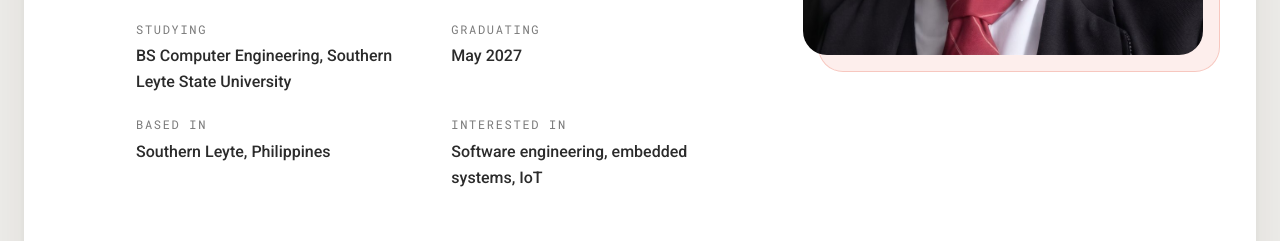
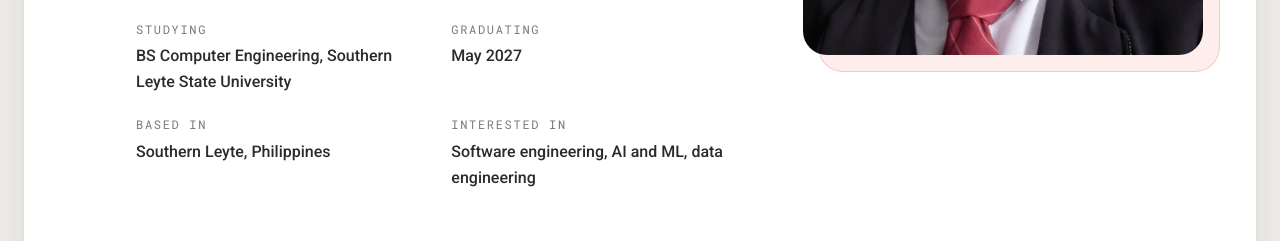
Before and after one commit to jeedp/portfolio, a React (Vite) app: page / in a window 1280 px wide. Shown: the part 2720-2961 px from the top of the page. Built offline with nearby package versions, Linux system fonts and the light colour scheme; no server answers.

Commit message:
About facts: interests match the bio

```diff
--- a/src/sections/About.tsx
+++ b/src/sections/About.tsx
@@ -16,7 +16,7 @@ const facts = [
   { k: 'Studying', v: `BS Computer Engineering, ${education.school}` },
   { k: 'Graduating', v: education.expected.replace('Expected ', '') },
   { k: 'Based in', v: profile.location },
-  { k: 'Interested in', v: 'Software engineering, embedded systems, IoT' },
+  { k: 'Interested in', v: 'Software engineering, AI and ML, data engineering' },
 ]
 
 export function About() {
```
